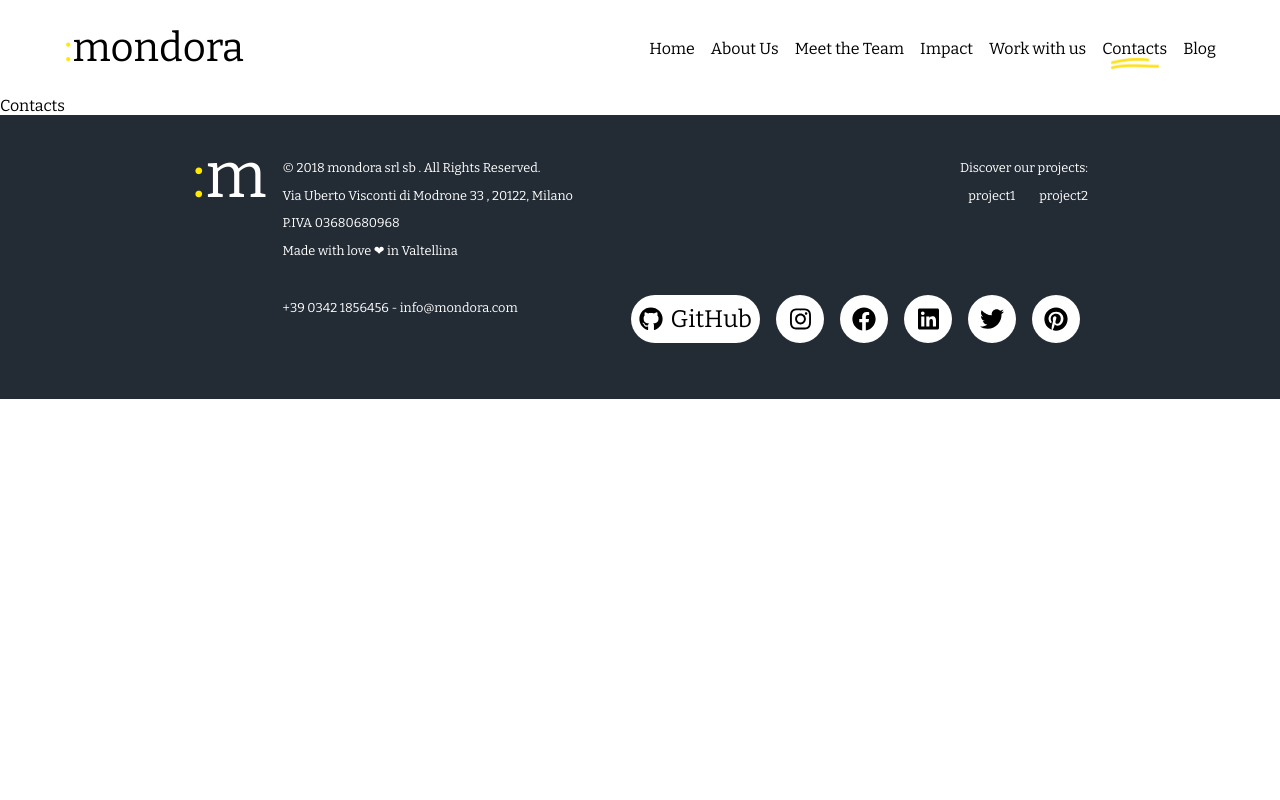
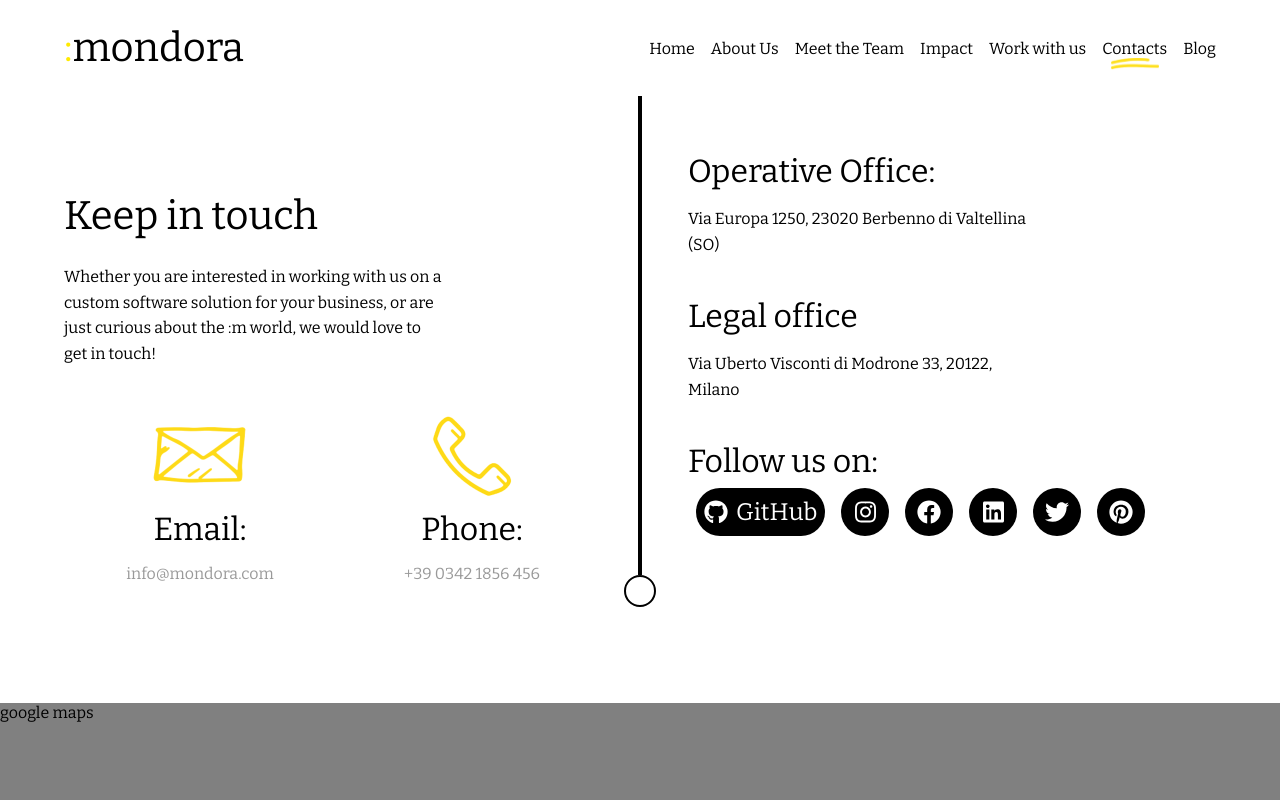
Before and after one commit to mondora/mondora-website-front, a Gatsby site: page /contacts in a window 1280 px wide. Shown: the top 800 px of the page. Built offline with nearby package versions, Linux system fonts and the light colour scheme; Gatsby itself is replaced by a stand-in of ours.

Commit message:
feat: first implementation of contact page

```diff
--- a/src/pages/contacts/index.jsx
+++ b/src/pages/contacts/index.jsx
@@ -1,7 +1,224 @@
 import React from "react";
+
+import styled from "styled-components";
 
 import Layout from "../../components/layout";
 
-const Contacts = () => <Layout>{"Contacts"}</Layout>;
+import SocialLink from "../../components/social-link";
+import {
+    faGithub,
+    faLinkedin,
+    faFacebook,
+    faTwitter,
+    faInstagram,
+    faPinterest
+} from "@fortawesome/free-brands-svg-icons";
+
+import EmailIcon from "../../../static/images/email-icon.png";
+import PhoneIcon from "../../../static/images/phone-icon.png";
+
+const Container = styled.div`
+    padding: 0 64px;
+    margin-left: auto;
+    display: grid;
+    text-align: center;
+    grid-template-columns: 1fr 32px 1fr;
+    grid-column-gap: 16px;
+    @media (max-width: 992px) {
+        grid-template-columns: 1fr;
+    }
+`;
+const Divider = styled.div`
+    height: 100%;
+    width: 100%;
+`;
+const Line = styled.div`
+    border: 2px solid black;
+    @media (min-width: 992px) {
+        margin: 0 auto;
+        width: 0;
+        height: 90%;
+    }
+    @media (max-width: 992px) {
+        margin: 24px 10%;
+        height: 0;
+        width: 80%;
+    }
+`;
+const Circle = styled.div`
+    border: 2px solid black;
+    width: 28px;
+    border-radius: 100%;
+    height: 28px;
+    background-image: ${Circle};
+    @media (max-width: 992px) {
+        display: none;
+    }
+`;
+const LeftParagraph = styled.div`
+    text-align: left;
+    margin-top: 80px;
+    margin-bottom: 40px;
+    @media (max-width: 992px) {
+        text-align: center;
+    }
+`;
+const LeftTitle = styled.div`
+    margin-top: 16px;
+    font-size: ${props => props.theme.size.text.mondora};
+`;
+const LeftContent = styled.div`
+    width: 70%;
+    margin: 24px auto 24px 0;
+    line-height: 1.6;
+    @media (max-width: 992px) {
+        margin: 24px auto;
+    }
+`;
+const ContactsWrapper = styled.div`
+    display: grid;
+    grid-template-columns: 1fr 1fr;
+    text-align: center;
+`;
+const ContactName = styled.div`
+    font-size: 32px;
+`;
+const ContactBody = styled.div`
+    margin-top: 16px;
+    font-size: 16px;
+    color: ${props => props.theme.colors.text.primary};
+`;
+const ContactIcon = styled.img`
+    margin-top: 16px;
+    height: 100px;
+`;
+const RightParagraph = styled.div`
+    text-align: left;
+    margin: 16px;
+`;
+const RightTitle = styled.div`
+    margin-top: 40px;
+    font-size: 32px;
+`;
+const RightContent = styled.div`
+    width: 70%;
+    margin: 16px 0;
+    line-height: 1.6;
+    @media (max-width: 992px) {
+        margin: 24px auto;
+    }
+`;
+const MapContainer = styled.div`
+    margin-top: 80px;
+    height: 400px;
+    background-color: gray;
+`;
+
+const ContactInfo = [
+    {
+        icon: EmailIcon,
+        title: "Email:",
+        text: "info@mondora.com"
+    },
+    {
+        icon: PhoneIcon,
+        title: "Phone:",
+        text: "+39 0342 1856 456 "
+    }
+];
+const Addresses = [
+    {
+        title: "Operative Office:",
+        address: "Via Europa 1250, 23020 Berbenno di Valtellina (SO)",
+        phone: "Phone: +39 0342 1856 456 "
+    },
+    {
+        title: "Legal office",
+        address: "Via Uberto Visconti di Modrone 33, 20122, Milano",
+        phone: ""
+    }
+];
+const Socials = [
+    {
+        type: "dark",
+        url: "https://github.com/mondora/",
+        text: "GitHub",
+        icon: faGithub
+    },
+    {
+        type: "dark",
+        url: "https://www.instagram.com/mondoracom/",
+        icon: faInstagram
+    },
+    {
+        type: "light",
+        url: "https://it-it.facebook.com/mondoracom/",
+        icon: faFacebook
+    },
+    {
+        type: "dark",
+        url: "https://www.linkedin.com/company/mondora-s-p-a-/",
+        icon: faLinkedin
+    },
+    {
+        url: "https://twitter.com/mondora",
+        icon: faTwitter
+    },
+    {
+        type: "dark",
+        url: "https://www.pinterest.it/mondoracom/",
+        icon: faPinterest
+    }
+];
+
+const Contacts = () => (
+    <Layout>
+        <Container>
+            <LeftParagraph>
+                <LeftTitle>{"Keep in touch"}</LeftTitle>
+                <LeftContent>
+                    {
+                        "Whether you are interested in working with us on a custom software solution for your business, or are just curious about the :m world, we would love to get in touch! "
+                    }
+                </LeftContent>
+                <ContactsWrapper>
+                    {ContactInfo.map(contact => (
+                        <div>
+                            <ContactIcon src={contact.icon} />
+                            <ContactName>{contact.title}</ContactName>
+                            <ContactBody>{contact.text}</ContactBody>
+                        </div>
+                    ))}
+                </ContactsWrapper>
+            </LeftParagraph>
+            <Divider>
+                <Line></Line>
+                <Circle></Circle>
+            </Divider>
+            <RightParagraph>
+                {Addresses.map(address => (
+                    <div>
+                        <RightTitle>{address.title}</RightTitle>
+                        <RightContent>{address.address}</RightContent>
+                    </div>
+                ))}
+                <RightTitle>{"Follow us on:"}</RightTitle>
+
+                <div style={{ display: "flex" }}>
+                    {Socials.map(social => (
+                        <SocialLink
+                            type="dark"
+                            text={social.text}
+                            url={social.url}
+                            icon={social.icon}
+                        ></SocialLink>
+                    ))}
+                </div>
+            </RightParagraph>
+        </Container>
+        {/* TODO: aggiungere mappa google */}
+        <MapContainer>{"google maps"}</MapContainer>
+    </Layout>
+);
 
 export default Contacts;
```
Also changed, not shown: static/images/email-icon.png (added), static/images/phone-icon.png (added).
